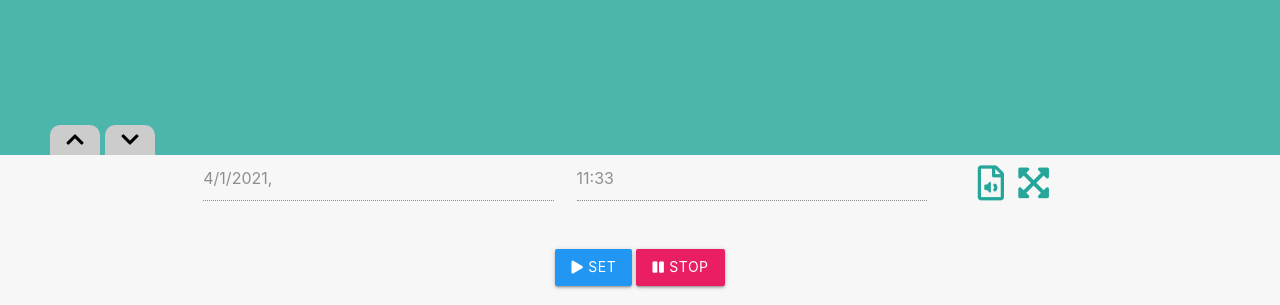
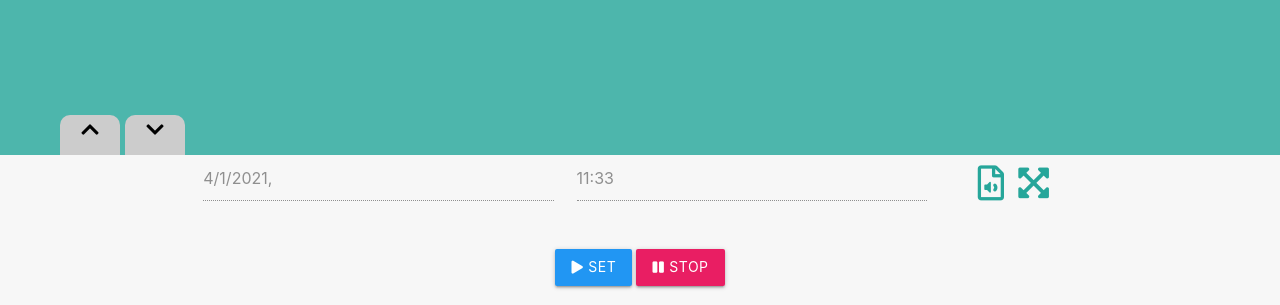
Before and after one commit to r-40021/countdown-timer, a plain HTML site: page index.html in a window 1280 px wide. Shown: the part 495-800 px from the top of the page. Drawn offline with nearby package versions, Linux system fonts and the light colour scheme.

Commit message:
ボタン大きく

```diff
--- a/style.css
+++ b/style.css
@@ -148,8 +148,8 @@ body:not(:fullscreen) #escFullscreen{
   position: absolute;
   text-align: center;
   font-size: 20px;
-  width: 50px;
-  height: 30px;
+  width: 60px;
+  height: 40px;
   background-color: #ccc;
   color: #000;
   border-radius: 10px 10px 0 0;
@@ -216,15 +216,15 @@ html,body{
   }
   .upmenu {
     position: absolute;
-    top: -30px;
+    top: -40px;
     left: 0;
     margin: 0;
   }
 
   .downmenu {
     position: absolute;
-    top: -30px;
-    left: 55px;
+    top: -40px;
+    left: 65px;
     margin: 0;
   }
   #menu1.is-open{
@@ -248,15 +248,15 @@ html,body{
   }
   .upmenu {
     position: absolute;
-    top: -30px;
-    left: 50px;
+    top: -40px;
+    left: 60px;
     margin: 0;
   }
 
   .downmenu {
     position: absolute;
-    top: -30px;
-    left: 105px;
+    top: -40px;
+    left: 125px;
     margin: 0;
   }
 
```
